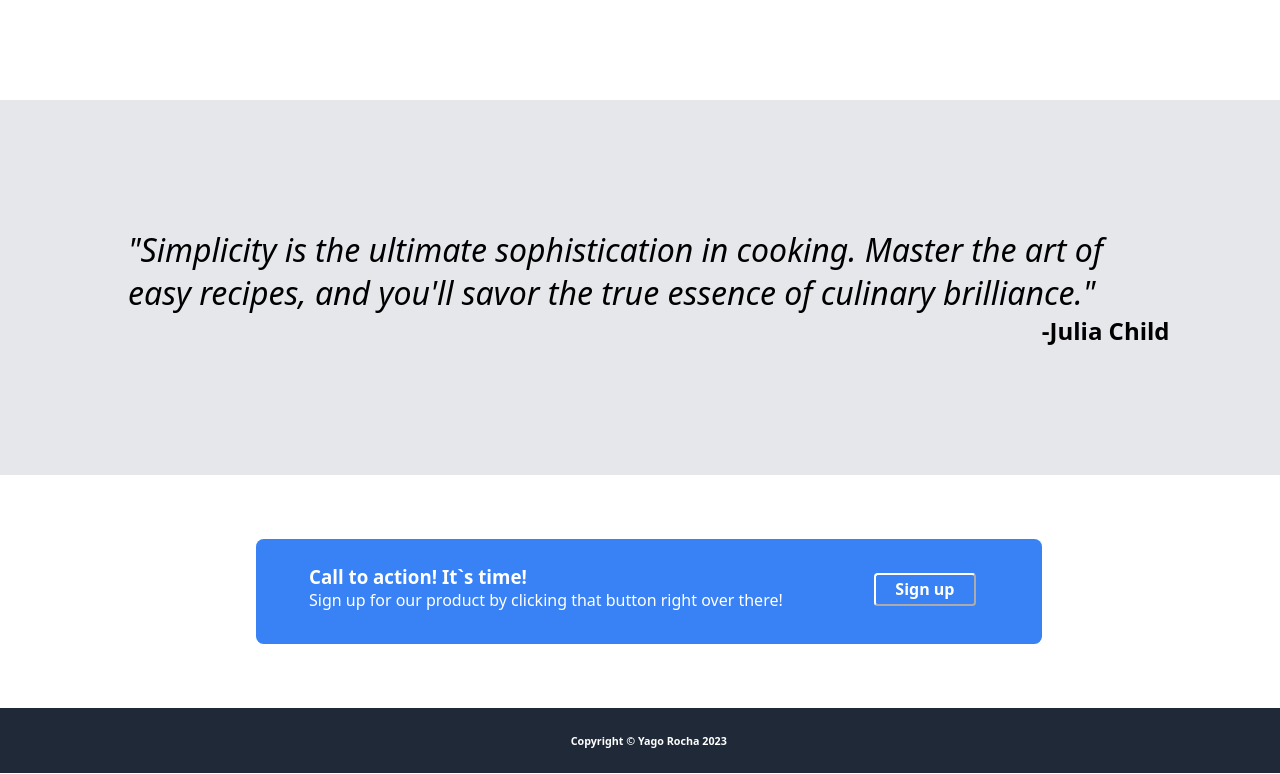
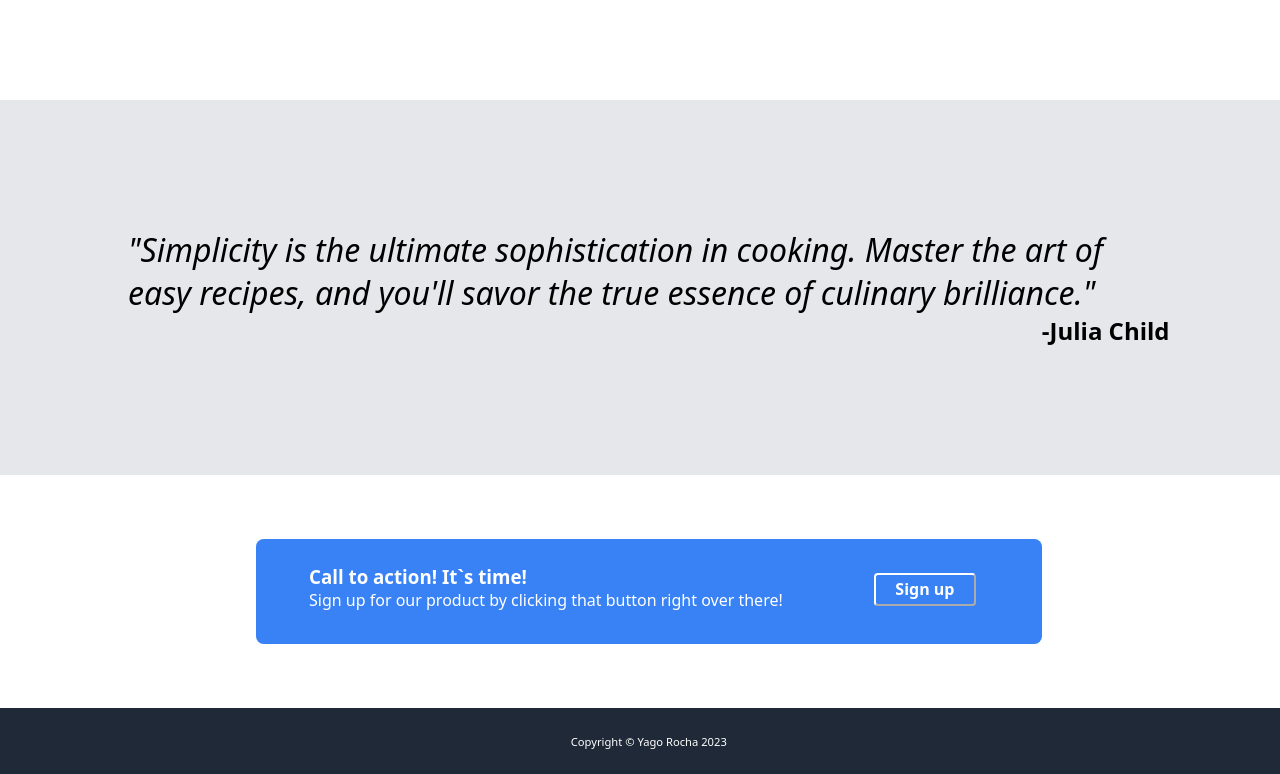
Before and after one commit to yagorocha99/landing, a plain HTML site: page index.html in a window 1280 px wide. Shown: the part 978-1752 px from the top of the page. Drawn offline with Linux system fonts and the light colour scheme.

Commit message:
Changed footer h6 to p

```diff
--- a/css/style.css
+++ b/css/style.css
@@ -196,6 +196,7 @@
     color: white;
     padding: 2vw;
     text-align: center;
+    font-size: 0.7rem;
 }
 
 /* Fim Footer */
--- a/index.html
+++ b/index.html
@@ -81,7 +81,7 @@
 
         <div class="footer">
             <div>
-                <h6>Copyright © Yago Rocha 2023</h6>
+                <p>Copyright © Yago Rocha 2023</p>
             </div>
         </div>
 
```
